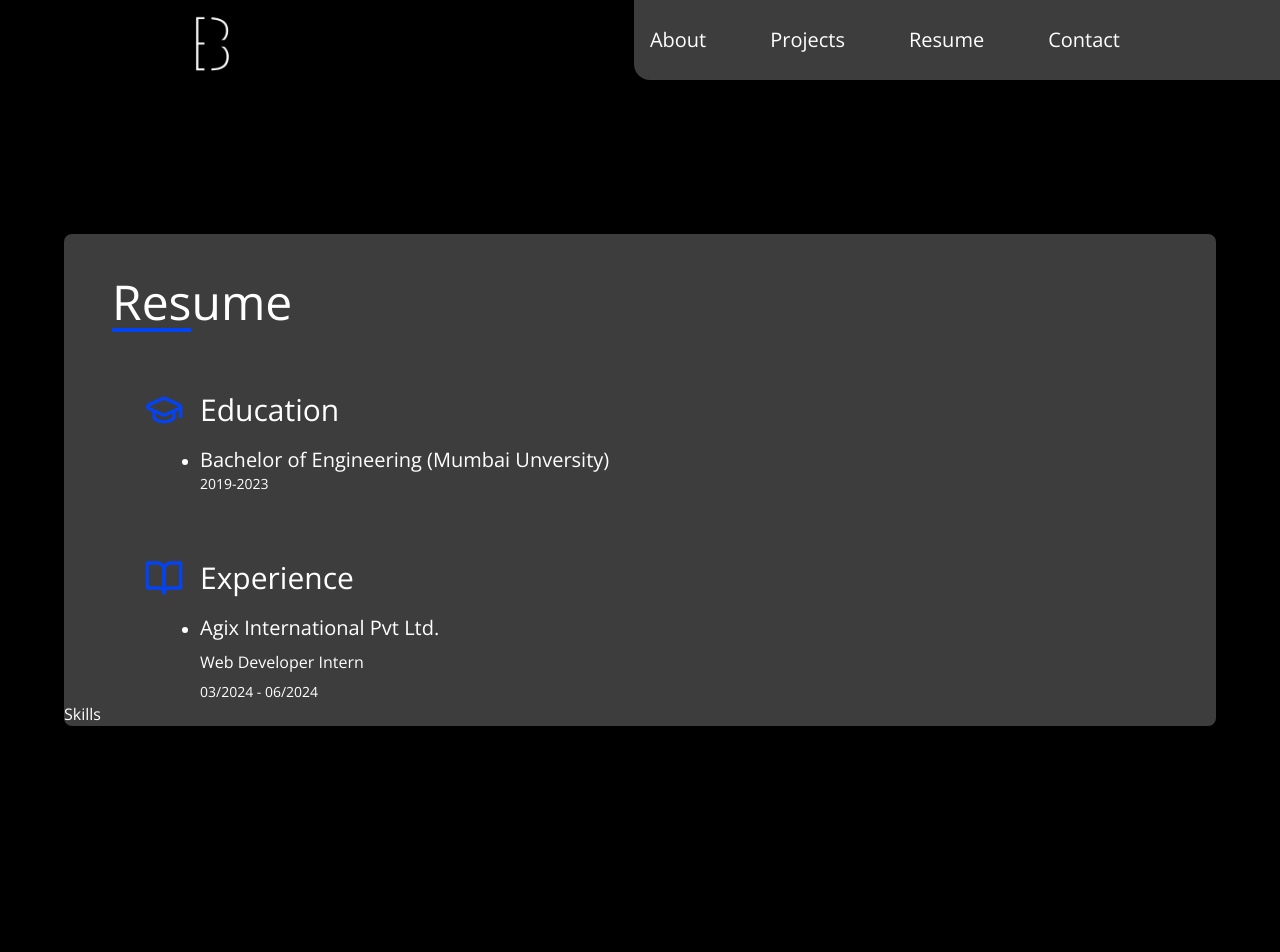
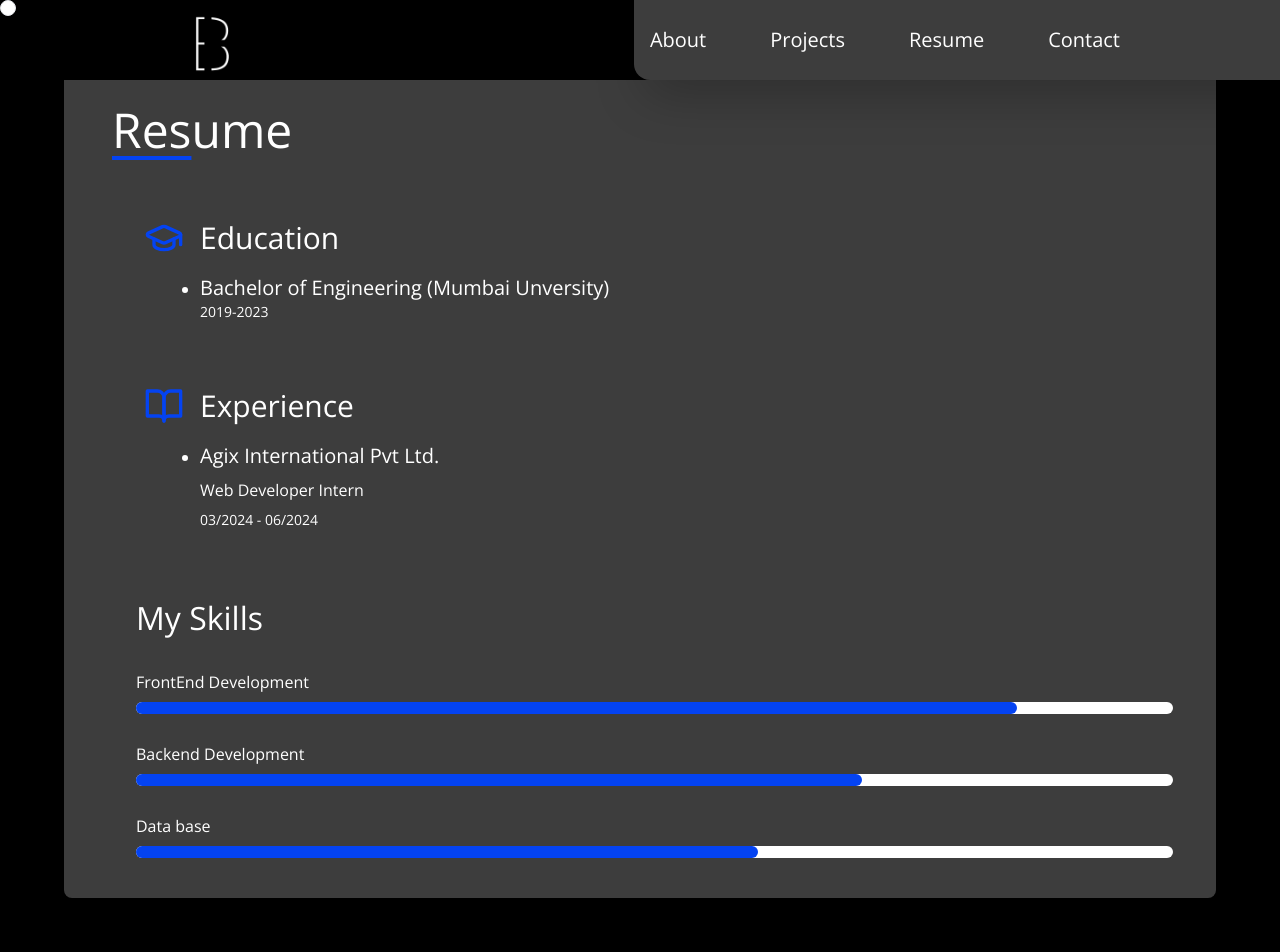
Before and after one commit to Balwant7/Portfolio, a React (Vite) app: page /resume in a window 1280 px wide. Shown: the top 952 px of the page. Built offline with nearby package versions, Linux system fonts and the light colour scheme.

Commit message:
updated the colors and build the some resume section

```diff
--- a/package.json
+++ b/package.json
@@ -10,9 +10,11 @@
     "preview": "vite preview"
   },
   "dependencies": {
+    "@gsap/react": "^2.1.1",
     "@splinetool/react-spline": "^4.0.0",
     "@splinetool/runtime": "^1.8.7",
     "bootstrap": "^5.3.3",
+    "gsap": "^3.12.5",
     "lucide-react": "^0.397.0",
     "react": "^18.3.1",
     "react-bootstrap": "^2.10.4",
--- a/src/App.css
+++ b/src/App.css
@@ -0,0 +1,3 @@
+a {
+  text-decoration: none;
+}
--- a/src/App.jsx
+++ b/src/App.jsx
@@ -1,10 +1,11 @@
 import { useState } from "react";
-import "./App.css";
+// import "bootstrap/dist/css/bootstrap.min.css";
 import Navbar from "./components/ui/Navbar";
 import Home from "./pages/Home/Home";
 import Footer from "./components/ui/Footer";
 import { Outlet } from "react-router-dom";
-// import "bootstrap/dist/css/bootstrap.min.css";
+
+import "./App.css";
 
 function App() {
   const [count, setCount] = useState(0);
--- a/src/components/About.jsx
+++ b/src/components/About.jsx
@@ -6,7 +6,7 @@ const About = () => {
     <div id="about" className="px-4 md:px-10 mt-10 pb-5">
       <div id="para" className="">
         <h1 className="text-white mb-5 text-[3rem] ">
-          <span className=" underline underline-offset-8 decoration-purple-500 ">
+          <span className=" underline underline-offset-8 decoration-[#0443F2] ">
             About{" "}
           </span>
           me
@@ -40,7 +40,7 @@ const About = () => {
                 viewBox="0 0 24 24"
                 width={60}
                 height={60}
-                color={"#a855f7"}
+                color={"#0443F2"}
                 fill={"none"}
               >
                 <path
@@ -109,7 +109,7 @@ const About = () => {
                 viewBox="0 0 24 24"
                 width={60}
                 height={60}
-                color={"#a855f7"}
+                color={"#0443F2"}
                 fill={"none"}
               >
                 <path
--- /dev/null
+++ b/src/components/ui/Cursor.jsx
@@ -0,0 +1,26 @@
+import { useGSAP } from "@gsap/react";
+import gsap from "gsap";
+import React, { useRef } from "react";
+
+const Cursor = () => {
+  const cr = useRef();
+
+  useGSAP(() => {
+    document.addEventListener("mousemove", (dets) => {
+      gsap.to(".cursor", {
+        x: dets.x,
+        y: dets.y,
+        duration: 1,
+      });
+    });
+  });
+
+  return (
+    <div
+      ref={cr}
+      className="hidden lg:block cursor fixed h-4 w-4 bg-white z-[100000] border rounded-[50%] mix-blend-difference"
+    ></div>
+  );
+};
+
+export default Cursor;
--- a/src/components/ui/Footer.jsx
+++ b/src/components/ui/Footer.jsx
@@ -5,12 +5,12 @@ const Footer = () => {
   return (
     <div id="footer" className="w-full bg-black h-[50vh] pt-20">
       <div className="h-full w-full flex flex-col pt-[4rem] items-center justify-center">
-        <div className="flex flex-col justify-center items-center w-full h-full px-10 md:px-10 ">
+        <div className="flex flex-col justify-center items-center w-full h-full px-20 md:px-10 ">
           <h3 className="text-white  left">Have a project in mind?</h3>
-          <h1 className="text-white text-[8rem] md:text-[10rem]">LET'S TALK</h1>
+          <h1 className="text-white text-[7rem] md:text-[10rem]">LET'S TALK</h1>
         </div>
       </div>
-      <div className="bg-black flex gap-8 p-5 pt-10" id="footer_social">
+      <div className="bg-black flex gap-8 p-8 pt-12" id="footer_social">
         <Link to="https://github.com/Balwant7">
           <button className="">Github</button>
           {/* <button className="bg-white rounded-full px-7 py-3">Github</button> */}
--- a/src/components/ui/Navbar.jsx
+++ b/src/components/ui/Navbar.jsx
@@ -2,6 +2,7 @@ import React, { useRef, useState } from "react";
 import { Link } from "react-router-dom";
 import { AlignLeft, GithubIcon, Linkedin } from "lucide-react";
 import { Github } from "lucide-react";
+import Cursor from "./Cursor";
 
 const Navbar = () => {
   const [toggle, setToggle] = useState(false);
@@ -17,12 +18,13 @@ const Navbar = () => {
   };
   return (
     <>
+      <Cursor />
       <div
         className=" w-full h-[100vh] bg-[#3D3D3D] fixed right-[-100%] ease-in-out duration-[0.8s] z-10 px-5 pt-[7rem]"
         id="afternav"
         ref={afternav}
       >
-        <div className="text-4xl mt-[50%] ml-[25%] mb-[3rem]">
+        <div className="text-4xl mt-[60%] ml-[25%] mb-[3rem]">
           <Link className="p-3 text-[#ffffff]" to="/" onClick={handleicon}>
             About
           </Link>
@@ -35,13 +37,13 @@ const Navbar = () => {
         </div>
         <div className=" flex  justify-center items-center gap-5 border-t-[1px]">
           <Link
-            className="mt-5 bg-purple-500 shadow-2xl p-3 rounded-full"
+            className="mt-5 bg-[#0443F2] shadow-2xl p-3 rounded-full text-white"
             to="https://github.com/Balwant7"
           >
             <GithubIcon />
           </Link>
           <Link
-            className="mt-5 bg-purple-500 shadow-2xl p-3 rounded-full"
+            className="mt-5 bg-[#0443F2] shadow-2xl p-3 rounded-full text-white"
             to="https://www.linkedin.com/in/balwantsingh7"
           >
             <Linkedin />
@@ -59,12 +61,12 @@ const Navbar = () => {
         </div>
         <div className=" h-full hidden md:block">
           <div className="flex gap-16 text-xl bg-[#3D3D3D] pr-[3rem] lg:pr-[10rem] h-full pl-4 justify-center items-center rounded-bl-2xl shadow-2xl ">
-            <Link className="hover:text-purple-500">About</Link>
-            <Link className="hover:text-purple-500">Projects</Link>
-            <Link className="hover:text-purple-500" to="/resume">
+            <Link className="hover:text-[#0443F2] text-white">About</Link>
+            <Link className="hover:text-[#0443F2] text-white">Projects</Link>
+            <Link className="hover:text-[#0443F2] text-white" to="/resume">
               Resume
             </Link>
-            <Link className="hover:text-purple-500">Contact</Link>
+            <Link className="hover:text-[#0443F2] text-white">Contact</Link>
           </div>
         </div>
         <div id="navicon" className="md:hidden z-20">
--- a/src/index.css
+++ b/src/index.css
@@ -13,6 +13,10 @@
   font-weight: 500;
   font-style: normal;
 }
+a {
+  text-decoration: none !important;
+}
+
 #home div h1 {
   /* -webkit-text-stroke-width: 1.5px;
   -webkit-text-stroke-color: rgb(206, 75, 206); */
--- a/src/pages/resume/Resume.jsx
+++ b/src/pages/resume/Resume.jsx
@@ -9,7 +9,10 @@ const Resume = () => {
         id="resume"
         className="bg-black w-full h-[100vh] flex items-center justify-center"
       >
-        <div id="resumewrapper" className="bg-[#3D3D3D] w-[90%] rounded-lg">
+        <div
+          id="resumewrapper"
+          className="bg-[#3D3D3D] w-[90%] rounded-lg pb-10"
+        >
           <h1 className="text-white mb-5 text-[3rem] p-8 md:pl-12">
             <span className=" underline underline-offset-8 decoration-[#0443F2] ">
               Res
@@ -52,8 +55,29 @@ const Resume = () => {
               <p className="text-white text-sm">03/2024 - 06/2024</p>
             </div>
           </div>
-          <div id="skills">
-            <h1 className="text-white">Skills</h1>
+          <div
+            id="skills"
+            className="w-full ml-[2rem] md:ml-[4.5rem] mt-[4rem]"
+          >
+            <h1 className="text-white text-[2rem]">My Skills</h1>
+            <div className="w-[90%] mt-7">
+              <h2 className="text-white mb-2">FrontEnd Development</h2>
+              <div className="w-full rounded-lg h-3 bg-white">
+                <div className="w-[85%] h-3 bg-[#0443F2] rounded-lg"></div>
+              </div>
+            </div>
+            <div className="w-[90%] mt-7">
+              <h2 className="text-white mb-2">Backend Development</h2>
+              <div className="w-full rounded-lg h-3 bg-white">
+                <div className="w-[70%] h-3 bg-[#0443F2] rounded-lg"></div>
+              </div>
+            </div>
+            <div className="w-[90%] mt-7">
+              <h2 className="text-white mb-2">Data base</h2>
+              <div className="w-full rounded-lg h-3 bg-white">
+                <div className="w-[60%] h-3 bg-[#0443F2] rounded-lg"></div>
+              </div>
+            </div>
           </div>
         </div>
       </div>
```
Also changed, not shown: 1 other file (tests, documents, lock files or other folders).
